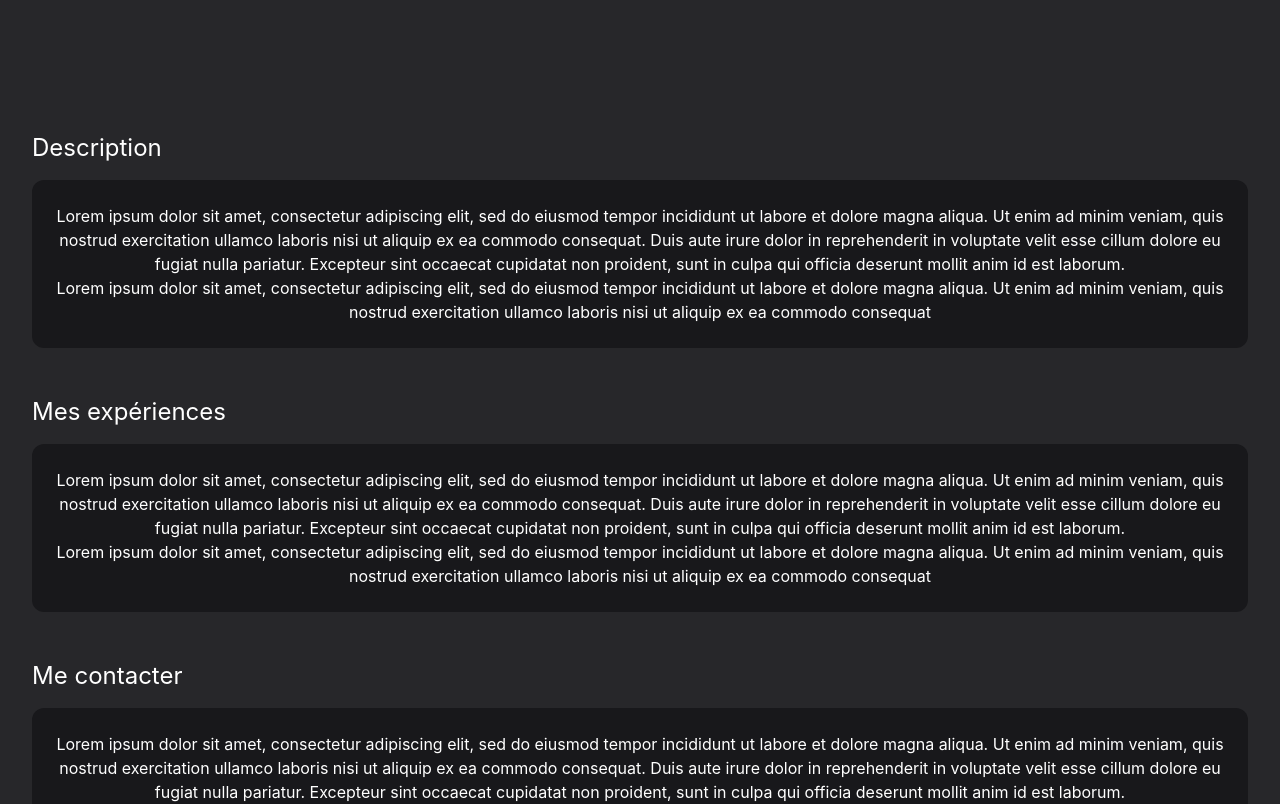
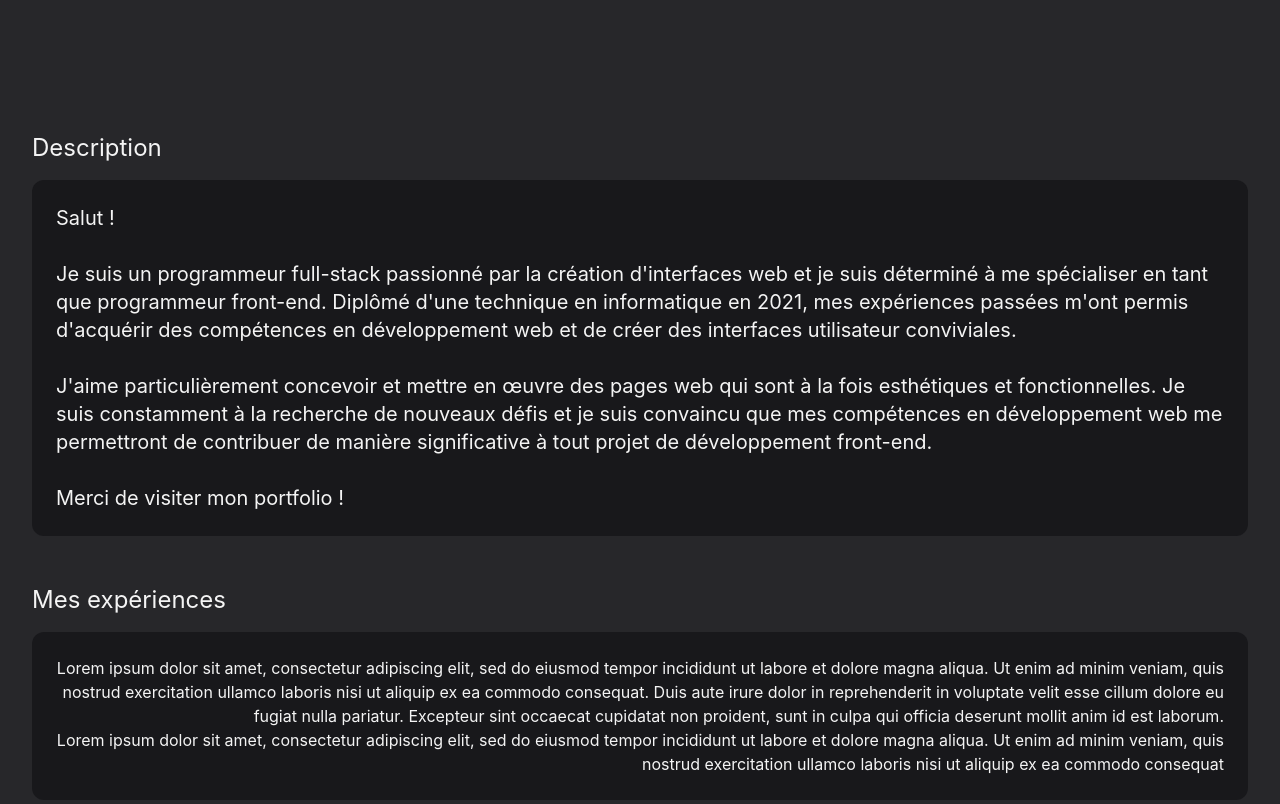
Before and after one commit to HugoPlante/portfolio, a React (Vite) app: page / in a window 1280 px wide. Shown: the part 700-1504 px from the top of the page. Built offline with nearby package versions, Linux system fonts and the light colour scheme.

Commit message:
visual changes

```diff
--- /dev/null
+++ b/src/components/AboutMe.tsx
@@ -0,0 +1,34 @@
+import React from "react";
+import Section from "./Section";
+
+const AboutMe = () => {
+  return (
+    <Section id="description" title="Description" alignement="left">
+      <p className="text-xl">
+        Salut !
+        <br />
+        <br />
+        <p>
+          Je suis un programmeur full-stack passionné par la création
+          d'interfaces web et je suis déterminé à me spécialiser en tant que
+          programmeur front-end. Diplômé d'une technique en informatique en
+          2021, mes expériences passées m'ont permis d'acquérir des compétences
+          en développement web et de créer des interfaces utilisateur
+          conviviales.
+        </p>
+        <br />
+        <p>
+          J'aime particulièrement concevoir et mettre en œuvre des pages web qui
+          sont à la fois esthétiques et fonctionnelles. Je suis constamment à la
+          recherche de nouveaux défis et je suis convaincu que mes compétences
+          en développement web me permettront de contribuer de manière
+          significative à tout projet de développement front-end.
+        </p>
+        <br />
+        <p>Merci de visiter mon portfolio !</p>
+      </p>
+    </Section>
+  );
+};
+
+export default AboutMe;
--- a/src/components/Description.tsx
+++ /dev/null
@@ -1,26 +0,0 @@
-import React from "react";
-import Section from "./Section";
-
-const Description = () => {
-  return (
-    <Section id="description" title="Description">
-      <p>
-        Lorem ipsum dolor sit amet, consectetur adipiscing elit, sed do eiusmod
-        tempor incididunt ut labore et dolore magna aliqua. Ut enim ad minim
-        veniam, quis nostrud exercitation ullamco laboris nisi ut aliquip ex ea
-        commodo consequat. Duis aute irure dolor in reprehenderit in voluptate
-        velit esse cillum dolore eu fugiat nulla pariatur. Excepteur sint
-        occaecat cupidatat non proident, sunt in culpa qui officia deserunt
-        mollit anim id est laborum.
-      </p>
-      <p>
-        Lorem ipsum dolor sit amet, consectetur adipiscing elit, sed do eiusmod
-        tempor incididunt ut labore et dolore magna aliqua. Ut enim ad minim
-        veniam, quis nostrud exercitation ullamco laboris nisi ut aliquip ex ea
-        commodo consequat
-      </p>
-    </Section>
-  );
-};
-
-export default Description;
--- a/src/components/Navbar/Link.tsx
+++ b/src/components/Navbar/Link.tsx
@@ -7,7 +7,10 @@ interface LinkProps {
 
 const Link = ({ text, href }: LinkProps) => {
   return (
-    <a href={`#${href}`} className="text-white hover:text-gray-300">
+    <a
+      href={`#${href}`}
+      className="text-white hover:text-gray-300 shrink text-md sm:text-lg lg:text-xl"
+    >
       {text}
     </a>
   );
--- a/src/components/Navbar/Navbar.tsx
+++ b/src/components/Navbar/Navbar.tsx
@@ -4,7 +4,7 @@ import Link from "./Link";
 const Navbar = () => {
   return (
     <div className="fixed left-0 top-0 w-screen h-12 bg-blue-700">
-      <div className="flex flex-row justify-center items-center h-full space-x-4 text-lg">
+      <div className="flex flex-row justify-center items-center h-full space-x-4">
         <Link text={"Accueil"} href={"header"} />
         <Link text={"Description"} href={"description"} />
         <Link text={"Expériences"} href={"experiences"} />
--- a/src/components/Section.tsx
+++ b/src/components/Section.tsx
@@ -4,11 +4,16 @@ interface SectionProps {
   id: string;
   children: React.ReactNode;
   title: string;
+  alignement?: "left" | "right";
 }
 
-const Section = ({ children, id, title }: SectionProps) => {
+const Section = ({ children, id, title, alignement }: SectionProps) => {
   return (
-    <section id={id} className="flex flex-col place-content-start items-start ">
+    <section
+      id={id}
+      className={` flex flex-col place-content-start items-start opacity-95
+      ${alignement === "left" ? "text-left" : "text-right"}`}
+    >
       <h2 className="text-2xl text-white pb-4">{title}</h2>
       <div className="bg-zinc-900 rounded-xl p-6">{children}</div>
     </section>
--- a/src/pages/Portfolio.tsx
+++ b/src/pages/Portfolio.tsx
@@ -1,6 +1,6 @@
 import React from "react";
 import Contact from "../components/Contact";
-import Description from "../components/Description";
+import AboutMe from "../components/AboutMe";
 import Experiences from "../components/Experiences";
 import Header from "../components/Header";
 import Navbar from "../components/Navbar/Navbar";
@@ -11,7 +11,7 @@ const Porfolio = () => {
       <Navbar />
       <Header />
       <div className="flex flex-col space-y-12">
-        <Description />
+        <AboutMe />
         <Experiences />
         <Contact />
       </div>
```
